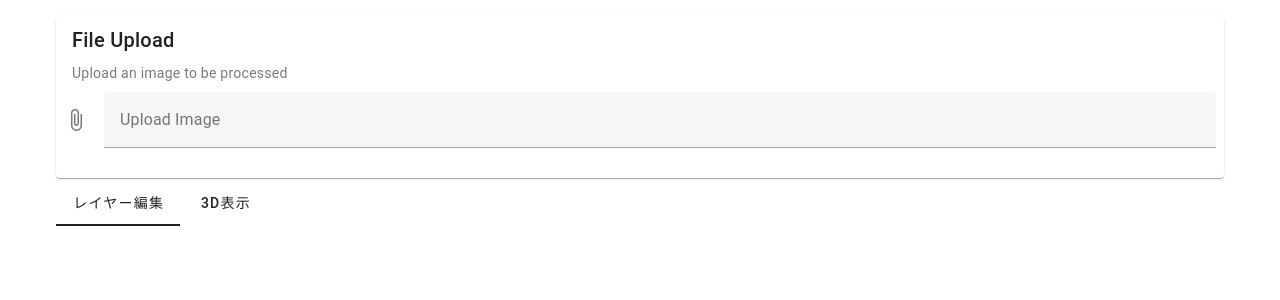
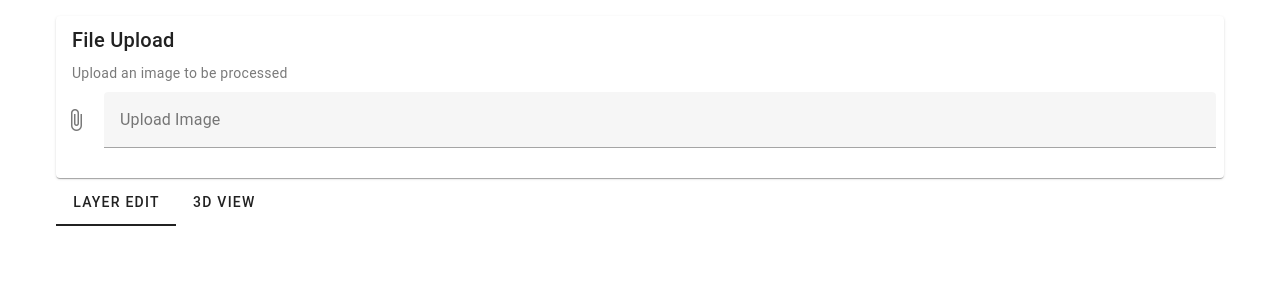
Before and after one commit to shin1kt/TCG-Shadowbox-Planner, a Nuxt app in the folder app/: page / in a window 1280 px wide. Shown: the top 300 px of the page. Built offline with nearby package versions, Linux system fonts and the light colour scheme.

Commit message:
レイヤー表示

```diff
--- a/app/components/LayeredImages.vue
+++ b/app/components/LayeredImages.vue
@@ -8,7 +8,9 @@
             :min="0.1"
             :max="2"
             :step="0.1"
-            label="レイヤー間の距離"
+            label="Layer Distance"
+            @mousedown.stop
+            @touchstart.stop
           ></v-slider>
         </v-col>
       </v-row>
@@ -28,7 +30,7 @@ const props = defineProps<{
 }>();
 
 // 調整可能なパラメータ
-const layerDistance = ref(0.5); // レイヤー間の距離
+const layerDistance = ref(0.5); // Layer distance
 
 const containerRef = ref<HTMLDivElement | null>(null);
 
--- a/app/pages/index.vue
+++ b/app/pages/index.vue
@@ -2,13 +2,13 @@
   <v-container>
     <FileUpload @upload="handleFileUpload" />
 
-    <v-tabs v-model="activeTab" class="mb-4">
-      <v-tab value="grid">レイヤー編集</v-tab>
-      <v-tab value="stack">3D表示</v-tab>
+    <v-tabs v-model="activeTab" class="mb-4" :touch="false">
+      <v-tab value="grid">Layer Edit</v-tab>
+      <v-tab value="stack">3D View</v-tab>
     </v-tabs>
 
-    <v-window v-model="activeTab">
-      <!-- グリッド表示 -->
+    <v-window v-model="activeTab" :touch="false">
+      <!-- Grid View -->
       <v-window-item value="grid">
         <v-row>
           <v-col cols="12">
@@ -58,7 +58,7 @@
         </v-row>
       </v-window-item>
 
-      <!-- スタック表示 -->
+      <!-- Stack View -->
       <v-window-item value="stack">
         <v-row>
           <v-col cols="12">
@@ -78,7 +78,7 @@
                       :color="index === selectedStackImage ? 'primary' : ''"
                       @click="selectedStackImage = index"
                     >
-                      画像{{ index + 1 }}
+                      Image {{ index + 1 }}
                     </v-btn>
                   </v-col>
                 </v-row>
```
